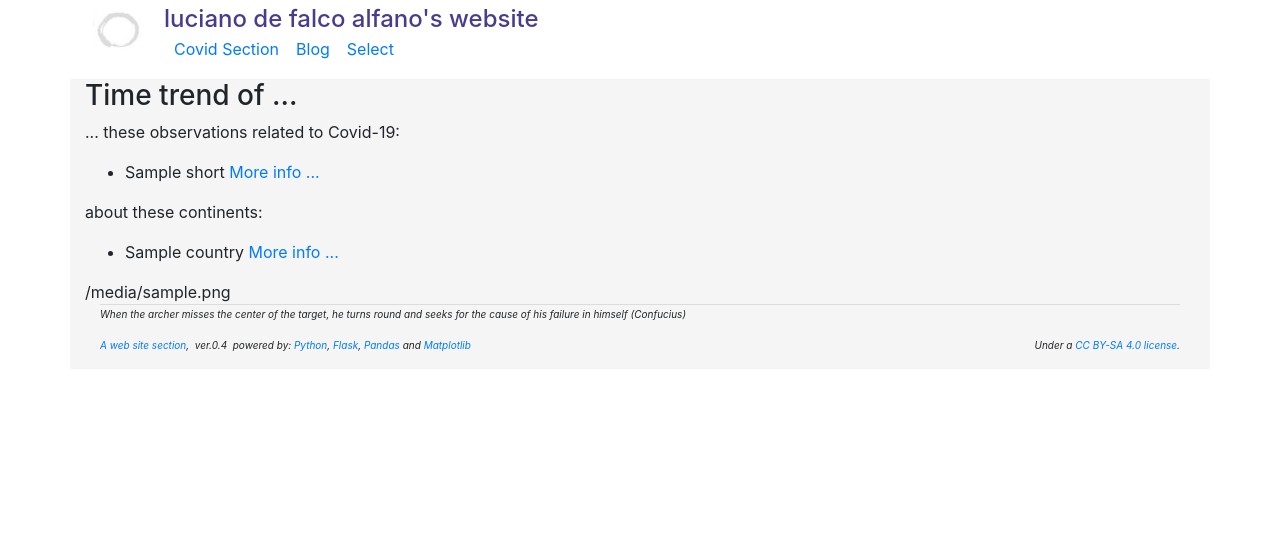
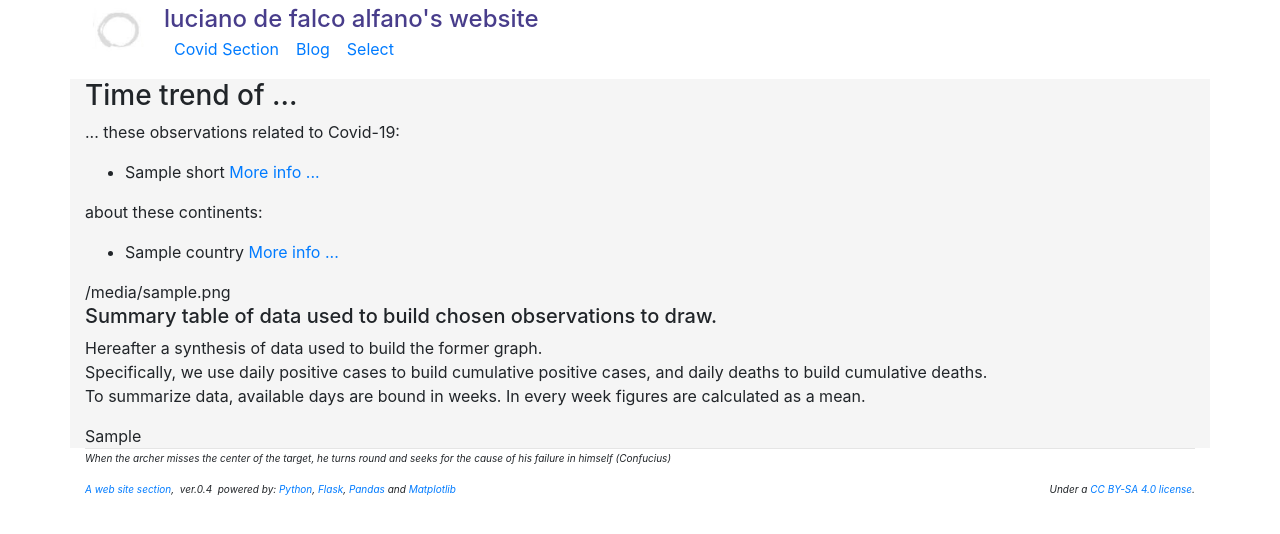
Before and after one commit to l-dfa/flask_covid, a Flask app: template covid/templates/plot.html in a window 1280 px wide. Shown: the top 534 px of the page. Run offline with Flask 2, Linux system fonts and the light colour scheme; the template is opened without the code that fills it: most values are stand-ins (such as "Sample title", 1, 10 or a date in 2020); parts of the project's set-up code (start-up, migrations or seed data) failed here and were passed over; some libraries are stand-ins or nearby versions.

Commit message:
added a summary table of source data

```diff
--- a/covid/routes.py
+++ b/covid/routes.py
@@ -56,6 +56,13 @@
                    },
 }
 
+# + ldfa,2020-05-17 to show a summary table of chosen fields
+FIELDS_IN_TABLE = {
+    'cases': 'mean_daily_cases',
+    'deaths': 'mean_daily_deaths',
+    'd²cases_dt²': 'mean_daily_concavity',
+}
+
 
 # + ldfa 2020-05-11 managing geographic areas
 def areas_get_nation_name(geoId, contest, areas=None):
@@ -105,24 +112,6 @@
         if v['contest'] == contest and v['geoId'] == geoId:
             return k
     return None
-
-## + ldfa 2020-05-15 managing geographic areas
-#def areas_get_nations_ids(geoId, contest, areas=None):
-#    '''get ids of nations composing given id from a 'geographic area definition' data structure
-#
-#    params:
-#       - geoId                 str - id of area (2 letters)
-#       - contest               str - 'nations' | 'continents'
-#       - areas                 dict of dict - see: areas_get_nation_name(...) comment
-#
-#    return list of ids of nations components of area item
-#           None if geoId not found
-#    '''
-#    if areas is None: areas = AREAS
-#    for k, v in areas.items():
-#        if v['contest'] == contest and v['geoId'] == geoId:
-#            return [key for key in v['nations'].keys()]
-#    return None
 
 
 # + ldfa 2020-05-11 managing geographic areas
@@ -323,15 +312,8 @@
                 continents_composition[continent] = AREAS[continent]['nations'].copy()
     threshold = 0
 
-    # <<<<<<<<<<<<<<<<<<<<<<<<<<<<<<<<<<<<<<<<<<<<<<<<<<<<<<<<<<<<<<<<<<<<<<<<<<<<<<<<<<
-    #  2020-05-13 TRY UP TO HERE - OK
-    # <<<<<<<<<<<<<<<<<<<<<<<<<<<<<<<<<<<<<<<<<<<<<<<<<<<<<<<<<<<<<<<<<<<<<<<<<<<<<<<<<<
-
-    # START working area
-
     # now, if we have areas items, we need to grow dataframe copying and appending data of that items
     # remark: areas items ids are listed in not_regular_countries
-
     for not_regular_country in not_regular_countries:
         # building a df to aggregate data from component nations ...
         df_tmp = pd.DataFrame()
@@ -358,11 +340,11 @@
         df_tmp['countryterritoryCode']    = AREAS[not_regular_name]['countryterritoryCode']
         df_tmp['popData2018']             = population
         df_tmp['continentExp']            = AREAS[not_regular_name]['continentExp']
-        # ... new df ready, now we need to append it to the original df
+        # ... new df ready, now we append it to the original df
         df = pd.concat([df, df_tmp])
-    # END   working area
 
     img_data, threshold = draw_nations(df, country_name_field, country_names, fields, normalize=normalize, overlap=overlap)
+    html_table = table_nations(df, country_name_field, country_names, fields, normalize=normalize, overlap=overlap)
 
     title = _('overlap') if overlap else _('plot')
     kwargs['overlap'] = False if overlap else True    # ready to switch from overlap to not overlap, and vice versa
@@ -378,12 +360,14 @@
                            overlap=overlap,
                            threshold=threshold,
                            img_data = img_data,
+                           html_table=html_table,
                            kwargs=kwargs,
                           )
 
-
-def draw_nations(df, country_name_field, country_names, fields, normalize=False, overlap=False):
-    fname = 'draw_nations'
+def prepare_target(df, country_name_field, country_names, fields, normalize=False, overlap=False):
+    '''prepare target dataframe: check arguments and build a very specialized dataframe
+    '''
+    fname = 'prepare_target'
     app.logger.debug(fname)
 
     fields = fields.split('-')                         # list of fields to plot
@@ -408,7 +392,7 @@
     sdf = df[(df[country_name_field].isin(country_names))]                # selected dataframe
 
     # building a dataframe with the necessary data
-    edf = pd.DataFrame()                                                  # empty dataframe
+    target = pd.DataFrame()                                                  # empty dataframe
 
     # temporary series to build dates; here as str 'yyyy-mm-dd'
     stemp = (sdf['year'].apply(lambda x:"{:04d}-".format(x)) +
@@ -416,12 +400,81 @@
                       sdf['day'].apply(lambda x:"{:02d}".format(x))
                      )
 
-    edf['dateRep'] = stemp.map(lambda x: datetime.strptime(x, '%Y-%m-%d').date()) # date from str to date
+    target['dateRep'] = stemp.map(lambda x: datetime.strptime(x, '%Y-%m-%d').date()) # date from str to date
 
     for field in fields:                                                  # adding fields cases&|deaths
-        edf[field]  = sdf[field]
+        target[field]  = sdf[field]
 
-    edf[country_name_field] = sdf[country_name_field]                     # adding names of countries|continents
+    target[country_name_field] = sdf[country_name_field]                     # adding names of countries|continents
+
+    return target.copy()
+
+# + ldfa,2020-05-17 to show a summary table of chosen observations
+def table_nations(df, country_name_field, country_names, fields, normalize=False, overlap=False):
+    '''summary table of chosen observations
+    '''
+    fname = 'table_nations'
+    app.logger.debug(fname)
+
+    edf = prepare_target(df, country_name_field, country_names, fields, normalize=False, overlap=False)
+    fields = fields.split('-')                         # list of fields to manage
+
+    edf['dateRep'] = pd.to_datetime(edf['dateRep'])
+    edf['week'] = edf['dateRep'].dt.week    # adding week number
+    edf['year'] = edf['dateRep'].dt.year    # adding year
+    #edf = edf.set_index(['year', 'week'])
+    edf = edf.rename(columns=FIELDS_IN_TABLE)
+    edf_avg = edf.groupby(['year','week',country_name_field]).mean()
+    for field in fields:
+        edf_avg
+    sdf1 = pd.pivot_table(edf_avg, index=['year','week'],columns=country_name_field)
+    return sdf1.to_html(buf=None, float_format=lambda x: '%10.2f' % x)
+
+
+def draw_nations(df, country_name_field, country_names, fields, normalize=False, overlap=False):
+    fname = 'draw_nations'
+    app.logger.debug(fname)
+
+    #allowed = set(list(FIELDS.keys()))
+    #if set(fields) - allowed:                          # some fields aren't allowed
+    #    notallowed = set(fields)-allowed
+    #    raise ValueError(_('%(function)s: these fields are not allowed: %(notallowed)s', function=fname, notallowed=notallowed))
+    #
+    ## adding d2cases_dt2
+    #if 'd²cases_dt²' in fields:
+    #    df['d²cases_dt²'] = df['cases'] - df['cases'].shift(-1)
+    #
+    #if type(normalize) is not type(True):
+    #    raise ValueError(_('%(function)s: on parameter <normalize>', function=fname))
+    #
+    #if ( type(overlap) is not type(True)
+    #     or (overlap and len(fields)>1)
+    #   ):
+    #    raise ValueError(_('%(function)s: on parameter <overlap>', function=fname))
+    #
+    #
+    #sdf = df[(df[country_name_field].isin(country_names))]                # selected dataframe
+    #
+    ## building a dataframe with the necessary data
+    #edf = pd.DataFrame()                                                  # empty dataframe
+    #
+    ## temporary series to build dates; here as str 'yyyy-mm-dd'
+    #stemp = (sdf['year'].apply(lambda x:"{:04d}-".format(x)) +
+    #                  sdf['month'].apply(lambda x:"{:02d}-".format(x)) +
+    #                  sdf['day'].apply(lambda x:"{:02d}".format(x))
+    #                 )
+    #
+    #edf['dateRep'] = stemp.map(lambda x: datetime.strptime(x, '%Y-%m-%d').date()) # date from str to date
+    #
+    #for field in fields:                                                  # adding fields cases&|deaths
+    #    edf[field]  = sdf[field]
+    #
+    #edf[country_name_field] = sdf[country_name_field]                     # adding names of countries|continents
+
+    # build the target dataframe (only wantend fields and nations)
+    edf = prepare_target(df, country_name_field, country_names, fields, normalize=False, overlap=False)
+    fields = fields.split('-')                         # list of fields to plot
+
     edf = edf.groupby(['dateRep', country_name_field]).sum()
 
     if not overlap:
@@ -433,7 +486,6 @@
     if sdf1 is None:
         raise ValueError(_('%(function)s: got an empty dataframe from pivot', function=fname))
 
-    #breakpoint()        #<<<<<<<<<<<<<<<<<<<<<<<<<<<<<<<<<<<<<<<<<<<<<<<<<<<<<<<<<<<<<<<<<<<<
     #sdf1 = sdf1.cumsum()
     tmpfields = fields[:]
     if 'd²cases_dt²' in fields:
--- a/covid/templates/index.html
+++ b/covid/templates/index.html
@@ -49,6 +49,9 @@
             <h5>{{ _('History') }}</h5>
             <div>
                 <dl>
+                <dt>ver.06</dt>
+                <dd>- {{_('added a summary table of data used to draw chosen observations') }}</dd>
+
                 <dt>ver.05</dt>
                 <dd>- {{_('added European Union in nations') }}</dd>
                 <dd>- {{_('added South, Central and North America sub continents') }}</dd>
--- a/covid/templates/plot.html
+++ b/covid/templates/plot.html
@@ -12,19 +12,19 @@
                             <ul>
                             {% for column in columns %}
                                 <li>{{ all_fields[column]['short']}}
-
                                     <a data-toggle="collapse" href="#explain{{column}}">{{ _('More info') }} ...</a>
                                     <br>
                                     <div class="collapse" id="explain{{column}}">
                                         <p style="border: 1px solid; border-radius: 5px;">
                                             <span style="font-weight: bold;">{{column}}</span> {{ all_fields[column]['explanation'] }}
+                                        </p>
                                     </div>
-
                                 </li>
                             {% endfor %}
                             </ul>
-                        </h3>
+
                         {% if countries %}
+                        <div>
                             {% if kwargs.contest == 'nations' %}
                                 <p> {{ _('about these nations') }}:</p>
                             {% else %}
@@ -33,9 +33,7 @@
                             <ul>
                             {%for country in countries %}
                                 <li>{{ country }}
-
                                     {% if continents_composition is not none %}
-
                                         <a data-toggle="collapse" href="#explain{{country}}">{{ _('More info') }} ...</a>
                                         <br>
                                         <div class="collapse" id="explain{{country}}">
@@ -44,14 +42,16 @@
                                             {% for nation in continents_composition[country].values() %}
                                                 {{nation}} {% if loop.index != loop.length %}, {% endif%}
                                             {% endfor %}
+                                            </p>
                                         </div>
-
                                     {% endif %}
-
                                 </li>
                             {% endfor %}
                             </ul>
+                        </div>
                         {% endif %}
+                    </div>
+
                     <div>
                         {% if overlap %}
                             <div>
@@ -85,6 +85,19 @@
                         </div>
                     </div>
                 {% endif %}
+                {% if html_table %}
+                    <div>
+                        <h5>{{ _('Summary table of data used to build chosen observations to draw') }}.</h5>
+                        <p> {{ _('Hereafter a synthesis of data used to build the former graph') }}.<br>
+                            {{ _('Specifically, we use daily positive cases to build cumulative positive cases') }},
+                            {{ _('and daily deaths to build cumulative deaths') }}.<br>
+                            {{ _('To summarize data, available days are bound in weeks') }}.
+                            {{ _('In every week figures are calculated as a mean') }}.<br>
+                        </p>
+                        <p></p>
+                        {{ html_table|safe }}
+                    </div>
+                {% endif %}
             </div>
         </div>
     </div>
```
Also changed, not shown: covid/__init__.py (+0 -16 lines), covid/translations/it/LC_MESSAGES/messages.po. Lines whose indentation alone changed are shown as unchanged.
